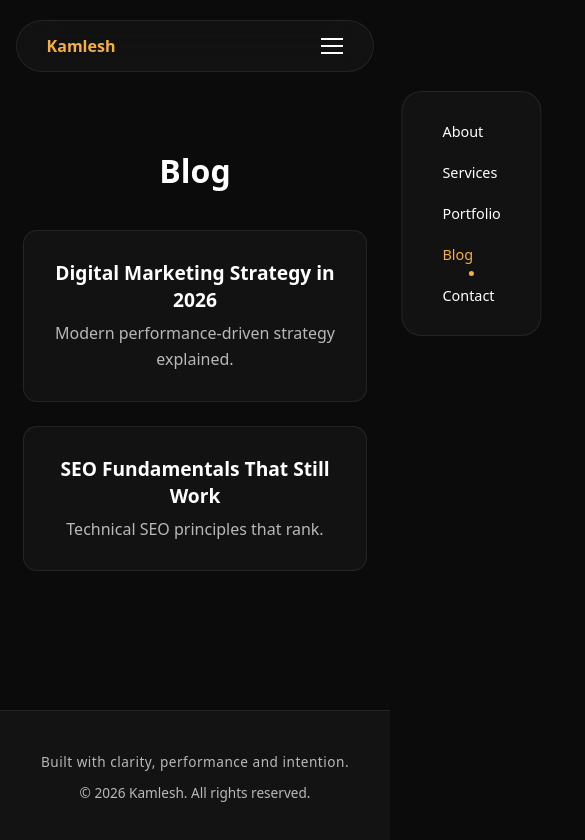
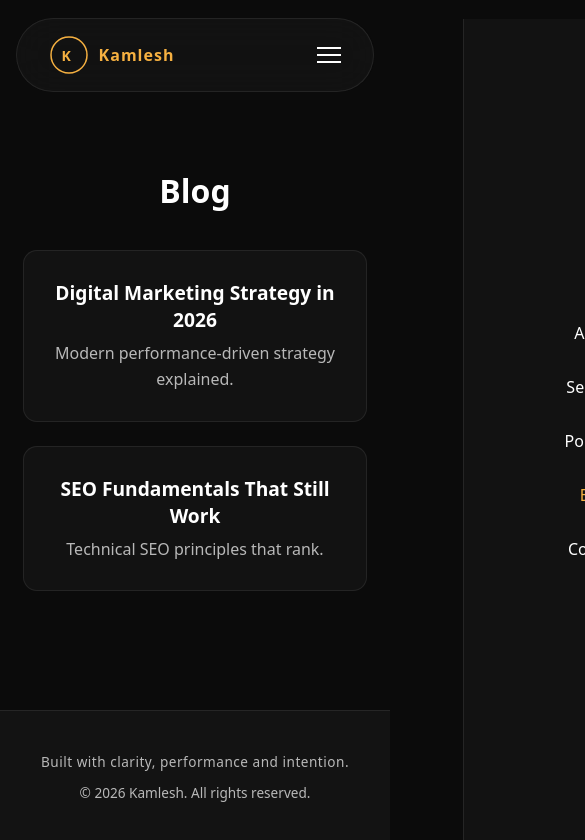
Before and after one commit to iamkamlesh18/freelanceportfolio, a Next.js app: page /freelanceportfolio/blog in a window 390 px wide. Shown: the top 840 px of the page, 585 px wide, since content can reach past the window. Built offline with nearby package versions, Linux system fonts and the light colour scheme.

Commit message:
feat: upgrade navbar with animated monogram logo, stroke drawing effect, mobile drawer with overlay and scroll lock

```diff
--- a/components/Navbar/Navbar.module.css
+++ b/components/Navbar/Navbar.module.css
@@ -1,18 +1,22 @@
+/* =======================================================
+   WRAPPER
+======================================================= */
+
 .wrapper {
   position: sticky;
-  top: 0; /* Stick to very top */
+  top: 0;
   z-index: 1000;
-  padding: 20px 0 0 0; /* visual breathing space */
+  padding: 18px 0 0 0;
   display: flex;
   justify-content: center;
 }
 
 .navbar {
   width: 92%;
-  max-width: 1100px;
-  padding: 14px 30px;
-  border-radius: 50px;
-  backdrop-filter: blur(18px);
+  max-width: 1150px;
+  padding: 16px 32px;
+  border-radius: 60px;
+  backdrop-filter: blur(20px);
   background: var(--glass-bg);
   border: 1px solid var(--border-soft);
 
@@ -22,19 +26,69 @@
   position: relative;
 }
 
+/* =======================================================
+   LOGO SYSTEM
+======================================================= */
+
 .logo {
+  text-decoration: none;
+  color: var(--accent);
+  display: flex;
+  align-items: center;
+}
+
+.logoContainer {
+  display: flex;
+  align-items: center;
+  gap: 10px;
+  position: relative;
+}
+
+.logoCircle {
+  color: var(--accent);
+  stroke-dasharray: 113;
+  stroke-dashoffset: 113;
+  transition: stroke-dashoffset 1.2s ease;
+}
+
+.draw {
+  stroke-dashoffset: 0;
+}
+
+.logoLetter {
+  position: absolute;
+  left: 13px;
+  font-weight: 600;
+  font-size: 14px;
+  opacity: 0;
+  transition: opacity 1s ease 0.5s;
+}
+
+.logoText {
   font-weight: 600;
   font-size: 1rem;
-  color: var(--accent);
-  text-decoration: none;
+  letter-spacing: 1px;
+  opacity: 0;
+  transition: opacity 1s ease 0.8s;
 }
 
-/* Desktop Links */
+.fadeIn {
+  opacity: 1;
+}
+
+.logo:hover {
+  transform: translateY(-2px);
+  transition: 0.3s ease;
+}
+
+/* =======================================================
+   DESKTOP LINKS
+======================================================= */
 
 .links {
   display: flex;
-  gap: 32px;
-  position: relative;
+  gap: 36px;
+  align-items: center;
 }
 
 .link {
@@ -45,7 +99,6 @@
   transition: 0.3s ease;
 }
 
-/* Animated underline */
 .link::after {
   content: "";
   position: absolute;
@@ -61,24 +114,13 @@
   width: 100%;
 }
 
-/* Active indicator */
 .active {
   color: var(--accent);
 }
 
-.active::before {
-  content: "";
-  position: absolute;
-  bottom: -12px;
-  left: 50%;
-  transform: translateX(-50%);
-  width: 5px;
-  height: 5px;
-  background: var(--accent);
-  border-radius: 50%;
-}
-
-/* Hamburger Button */
+/* =======================================================
+   HAMBURGER
+======================================================= */
 
 .menuBtn {
   display: none;
@@ -90,16 +132,14 @@
 }
 
 .menuBtn span {
-  width: 22px;
+  width: 24px;
   height: 2px;
   background: var(--text-primary);
   transition: 0.3s ease;
 }
 
-/* Animate to Cross */
-
 .menuOpen span:nth-child(1) {
-  transform: rotate(45deg) translateY(6px);
+  transform: rotate(45deg) translateY(7px);
 }
 
 .menuOpen span:nth-child(2) {
@@ -107,31 +147,63 @@
 }
 
 .menuOpen span:nth-child(3) {
-  transform: rotate(-45deg) translateY(-6px);
+  transform: rotate(-45deg) translateY(-7px);
 }
 
-/* Mobile */
+/* =======================================================
+   OVERLAY
+======================================================= */
+
+.overlay {
+  position: fixed;
+  inset: 0;
+  background: rgba(0, 0, 0, 0.4);
+  backdrop-filter: blur(4px);
+  opacity: 0;
+  pointer-events: none;
+  transition: 0.3s ease;
+  z-index: 900;
+}
+
+.overlayShow {
+  opacity: 1;
+  pointer-events: auto;
+}
+
+/* =======================================================
+   MOBILE
+======================================================= */
 
 @media (max-width: 768px) {
+
   .menuBtn {
     display: flex;
   }
 
   .links {
-    position: absolute;
-    top: 70px;
-    right: 0;
+    position: fixed;
+    top: 0;
+    right: -100%;
+    height: 100vh;
+    width: 75%;
+    max-width: 320px;
+
     flex-direction: column;
-    gap: 22px;
-    padding: 30px 40px;
+    justify-content: center;
+    gap: 32px;
+
     background: var(--bg-secondary);
-    border-radius: 20px;
-    border: 1px solid var(--border-soft);
-    transform: translateX(120%);
-    transition: 0.4s ease;
+    border-left: 1px solid var(--border-soft);
+
+    transition: right 0.35s ease;
+    z-index: 1001;
   }
 
   .open {
-    transform: translateX(0);
+    right: 0;
+  }
+
+  .link {
+    font-size: 1rem;
   }
 }
--- a/components/Navbar/Navbar.tsx
+++ b/components/Navbar/Navbar.tsx
@@ -3,11 +3,12 @@
 import styles from "./Navbar.module.css";
 import Link from "next/link";
 import { usePathname } from "next/navigation";
-import { useState } from "react";
+import { useState, useEffect } from "react";
 
 export default function Navbar() {
   const pathname = usePathname();
   const [open, setOpen] = useState(false);
+  const [animateLogo, setAnimateLogo] = useState(false);
 
   const links = [
     { name: "About", path: "/about" },
@@ -19,11 +20,58 @@ export default function Navbar() {
 
   const handleClose = () => setOpen(false);
 
+  useEffect(() => {
+    document.body.style.overflow = open ? "hidden" : "auto";
+  }, [open]);
+
+  // Trigger logo animation once on mount
+  useEffect(() => {
+    setAnimateLogo(true);
+  }, []);
+
   return (
+    <>
       <nav className={styles.wrapper}>
         <div className={styles.navbar}>
           <Link href="/" className={styles.logo} onClick={handleClose}>
+            <div className={styles.logoContainer}>
+              {/* Monogram Circle */}
+              <svg
+                className={`${styles.logoCircle} ${
+                  animateLogo ? styles.draw : ""
+                }`}
+                width="40"
+                height="40"
+                viewBox="0 0 40 40"
+              >
+                <circle
+                  cx="20"
+                  cy="20"
+                  r="18"
+                  stroke="currentColor"
+                  strokeWidth="1.5"
+                  fill="none"
+                />
+              </svg>
+
+              {/* Letter K */}
+              <span
+                className={`${styles.logoLetter} ${
+                  animateLogo ? styles.fadeIn : ""
+                }`}
+              >
+                K
+              </span>
+
+              {/* Wordmark */}
+              <span
+                className={`${styles.logoText} ${
+                  animateLogo ? styles.fadeIn : ""
+                }`}
+              >
                 Kamlesh
+              </span>
+            </div>
           </Link>
 
           <div
@@ -58,5 +106,13 @@ export default function Navbar() {
           </button>
         </div>
       </nav>
+
+      <div
+        className={`${styles.overlay} ${
+          open ? styles.overlayShow : ""
+        }`}
+        onClick={handleClose}
+      />
+    </>
   );
 }
```
Also changed, not shown: FULL_PROJECT_DUMP.txt. Lines whose indentation alone changed are shown as unchanged.
